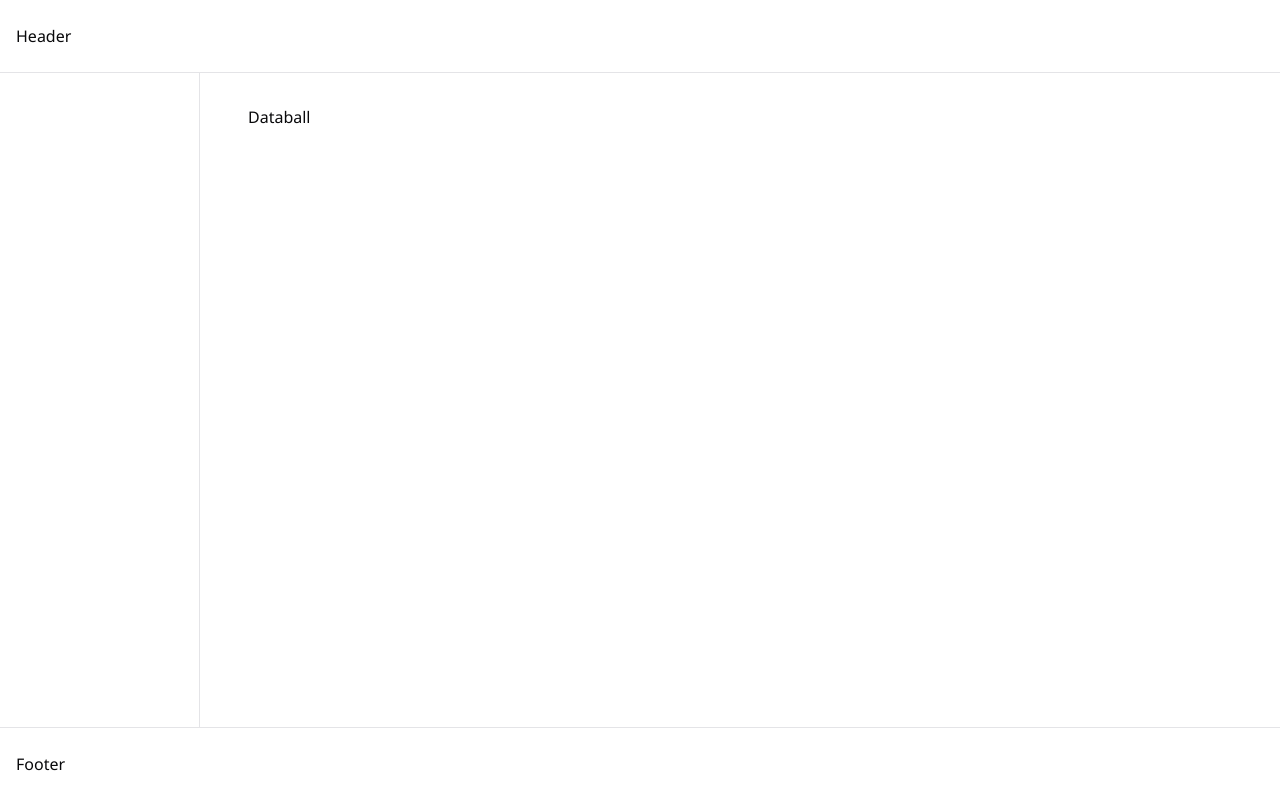
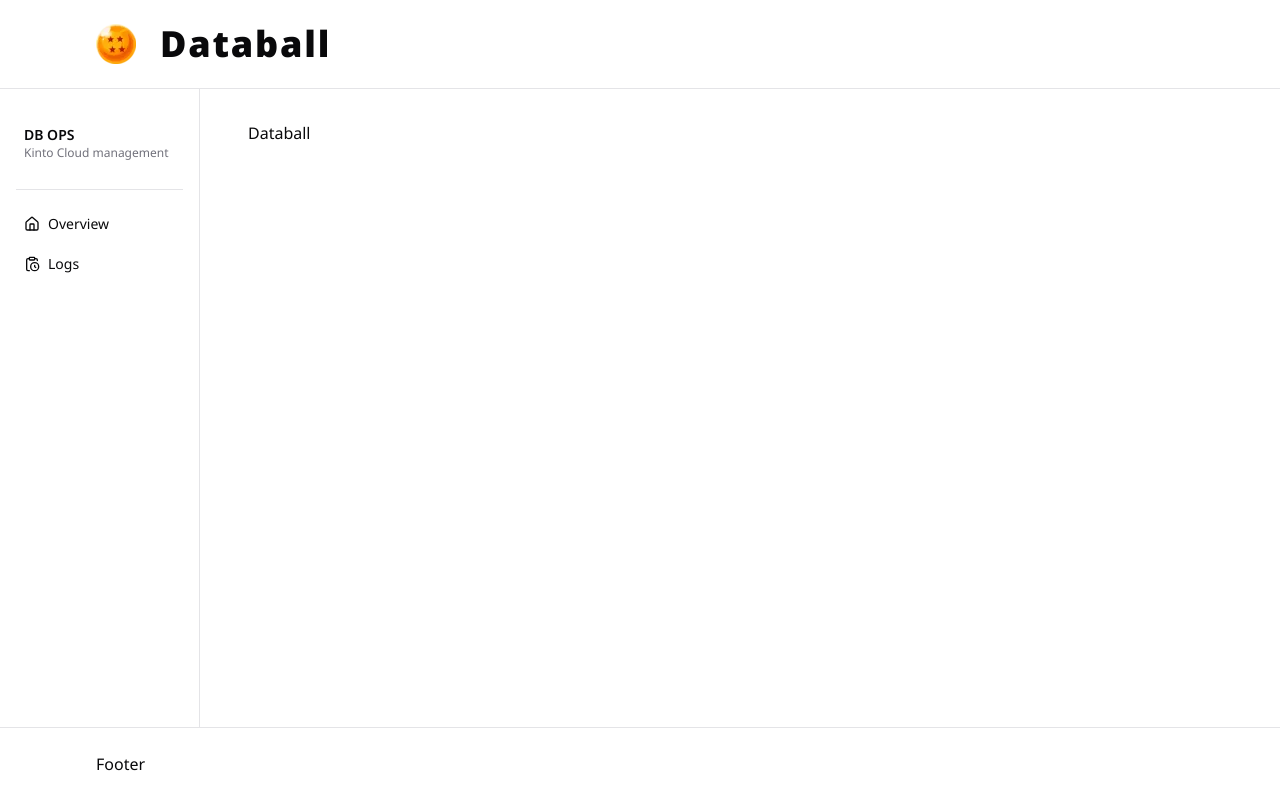
Before and after one commit to alexmontesg/databall, a Next.js app: page / in a window 1280 px wide. Built offline with nearby package versions, Linux system fonts and the light colour scheme; a web font is replaced by a local one.

Commit message:
feat(layout): add site header, sidebar, and nav config

```diff
--- a/src/app/layout.tsx
+++ b/src/app/layout.tsx
@@ -7,6 +7,9 @@ import {
 } from "next/font/google";
 import "./globals.css";
 import { cn } from "@/lib/utils";
+
+import SiteHeader from "@/components/organisms/header";
+import Sidebar from "@/components/organisms/sidebar";
 
 const playfairDisplayHeading = Playfair_Display({
   subsets: ["latin"],
@@ -50,18 +53,14 @@ export default function RootLayout({
     >
       <body className="min-h-full flex flex-col">
         <div className="grid grid-rows-[auto_1fr_auto] min-h-screen font-sans">
-          <header className="sticky top-0 z-50 border-b px-4 py-6">
-            Header
-          </header>
+          <SiteHeader />
 
           <div className="grid grid-cols-1 md:grid-cols-[200px_1fr] flex-1">
-            <aside className="hidden md:block border-r px-4 py-6">
-              {/* TODO Nav menu */}
-            </aside>
+            <Sidebar />
             <main className="flex flex-1 w-full py-8 px-12">{children}</main>
           </div>
 
-          <footer className="border-t px-4 py-6">Footer</footer>
+          <footer className="border-t px-4 md:px-24 py-6">Footer</footer>
         </div>
       </body>
     </html>
--- /dev/null
+++ b/src/components/organisms/header.tsx
@@ -0,0 +1,22 @@
+import Image from "next/image";
+
+export default function SiteHeader() {
+  return (
+    <header className="sticky top-0 z-50 border-b px-4 md:px-24 py-6">
+      <div className="flex place-content-between min-w-full">
+        <div className="flex items-center gap-6">
+          <Image
+            src="/logo.webp"
+            width={40}
+            height={40}
+            alt="Logo of Databall"
+            loading="eager"
+          />
+          <h1 className="text-2xl md:text-4xl font-black md:tracking-wider">
+            Databall
+          </h1>
+        </div>
+      </div>
+    </header>
+  );
+}
--- /dev/null
+++ b/src/components/organisms/sidebar.tsx
@@ -0,0 +1,32 @@
+import { navItems } from "@/lib/nav";
+import Link from "next/link";
+import { Separator } from "@/components/ui/separator";
+
+export default function Sidebar() {
+  return (
+    <aside className="hidden md:block border-r px-4 py-6">
+      <div className="px-2 py-3">
+        <h2 className="text-sm font-semibold uppercase">DB OPS</h2>
+        <p className="text-xs text-muted-foreground">Kinto Cloud management</p>
+      </div>
+
+      <Separator className="my-4" />
+
+      <nav className="flex flex-col gap-1">
+        {navItems.map((i) => {
+          const Icon = i.icon;
+          return (
+            <Link
+              key={i.href}
+              href={i.href}
+              className="flex items-center gap-2 p-2 text-sm"
+            >
+              <Icon className="h-4 w-4" />
+              {i.label}
+            </Link>
+          );
+        })}
+      </nav>
+    </aside>
+  );
+}
--- /dev/null
+++ b/src/components/ui/separator.tsx
@@ -0,0 +1,28 @@
+"use client"
+
+import * as React from "react"
+import { Separator as SeparatorPrimitive } from "radix-ui"
+
+import { cn } from "@/lib/utils"
+
+function Separator({
+  className,
+  orientation = "horizontal",
+  decorative = true,
+  ...props
+}: React.ComponentProps<typeof SeparatorPrimitive.Root>) {
+  return (
+    <SeparatorPrimitive.Root
+      data-slot="separator"
+      decorative={decorative}
+      orientation={orientation}
+      className={cn(
+        "shrink-0 bg-border data-horizontal:h-px data-horizontal:w-full data-vertical:w-px data-vertical:self-stretch",
+        className
+      )}
+      {...props}
+    />
+  )
+}
+
+export { Separator }
--- /dev/null
+++ b/src/lib/nav.ts
@@ -0,0 +1,14 @@
+import { ClipboardClock, House } from "lucide-react";
+
+export const navItems = [
+  {
+    label: "Overview",
+    href: "/",
+    icon: House,
+  },
+  {
+    label: "Logs",
+    href: "/logs",
+    icon: ClipboardClock,
+  },
+];
```
Also changed, not shown: public/logo.webp (added).
